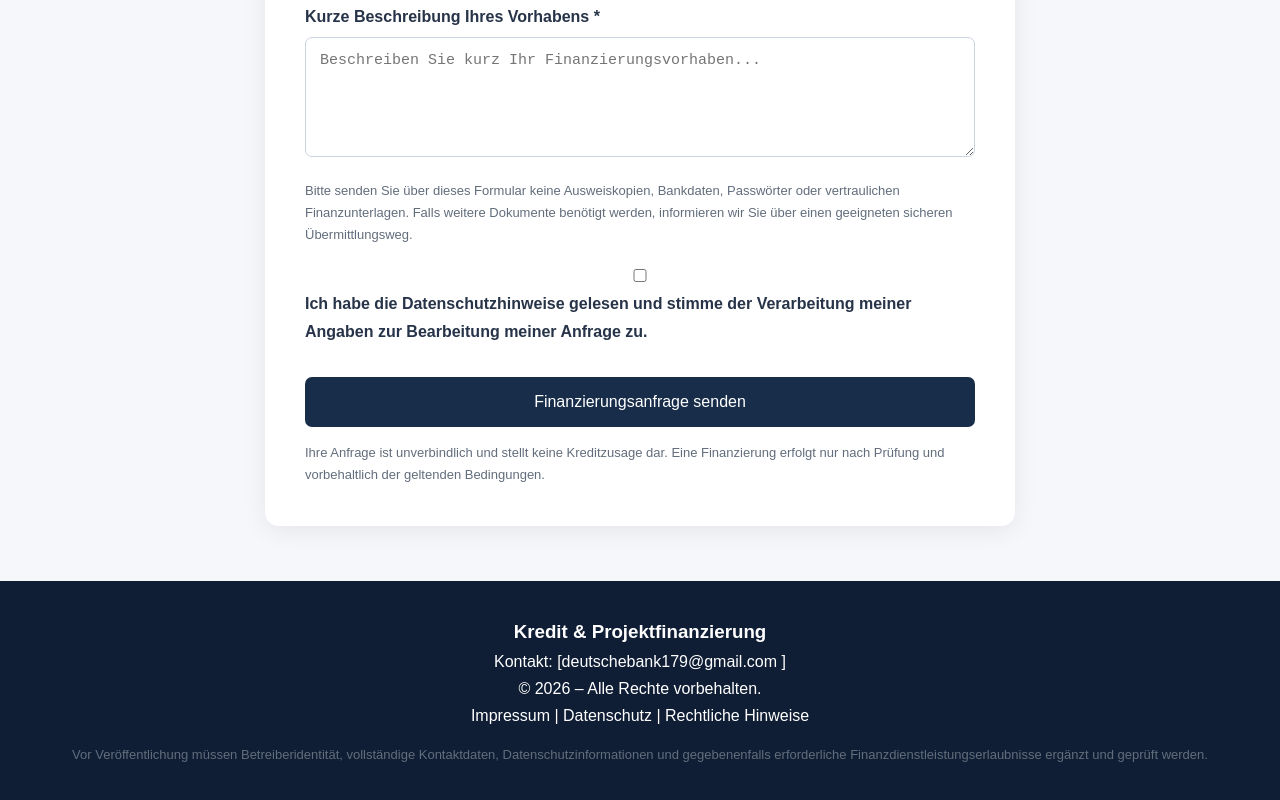
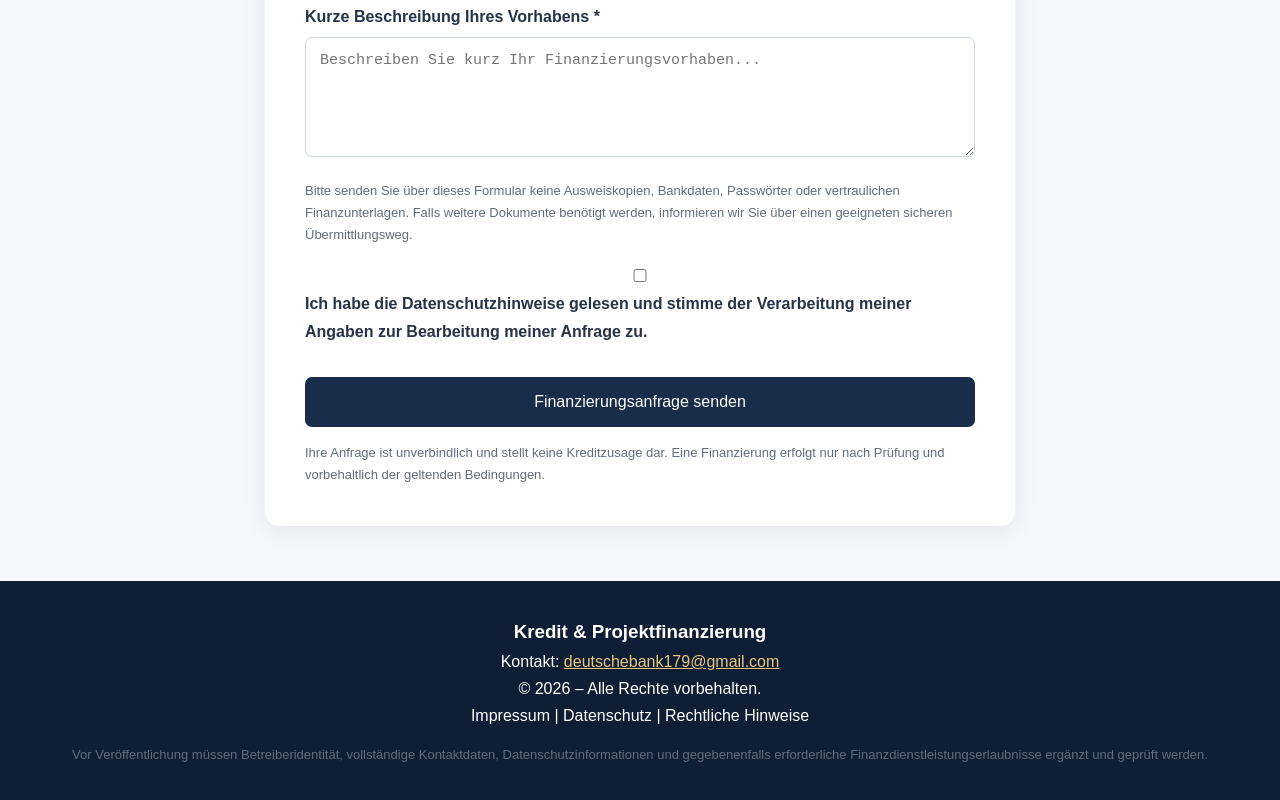
Before and after one commit to bancainternazionale59-sys/kredit-projektfinanzierung, a plain HTML site: page index.html in a window 1280 px wide. Shown: the part 2728-3528 px from the top of the page. Drawn offline with Linux system fonts and the light colour scheme.

Commit message:
Update contact email to be a clickable link

```diff
--- a/index.html
+++ b/index.html
@@ -206,8 +206,7 @@ footer{background:#101e35;color:white;padding:35px 20px;text-align:center}footer
 </section>
 <footer>
   <h3>Kredit &amp; Projektfinanzierung</h3>
-  <p>Kontakt: [deutschebank179@gmail.com
-    ]</p>
+<p>Kontakt: <a href="mailto:deutschebank179@gmail.com">deutschebank179@gmail.com</a></p>
   <p>© 2026 – Alle Rechte vorbehalten.</p>
   <p>Impressum | Datenschutz | Rechtliche Hinweise</p>
   <p class="notice">Vor Veröffentlichung müssen Betreiberidentität, vollständige Kontaktdaten, Datenschutzinformationen und gegebenenfalls erforderliche Finanzdienstleistungserlaubnisse ergänzt und geprüft werden.</p>
```
